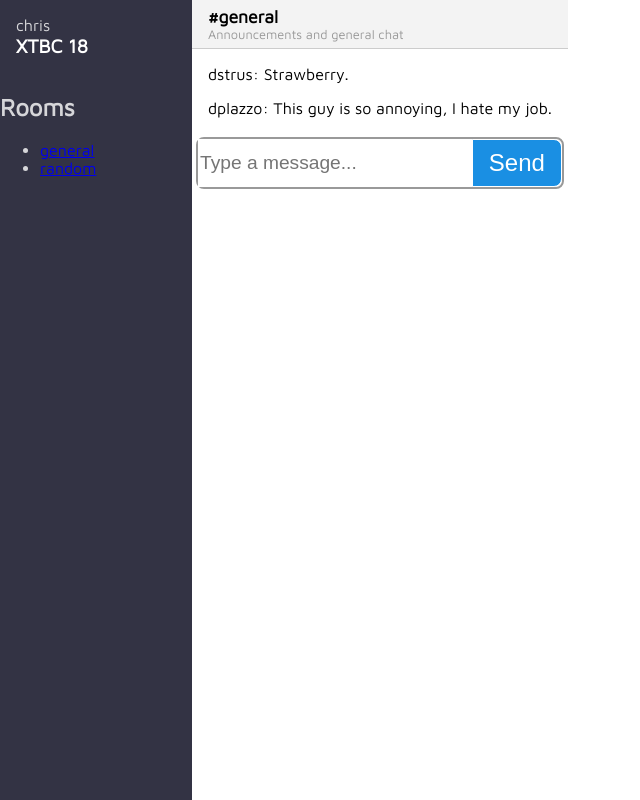
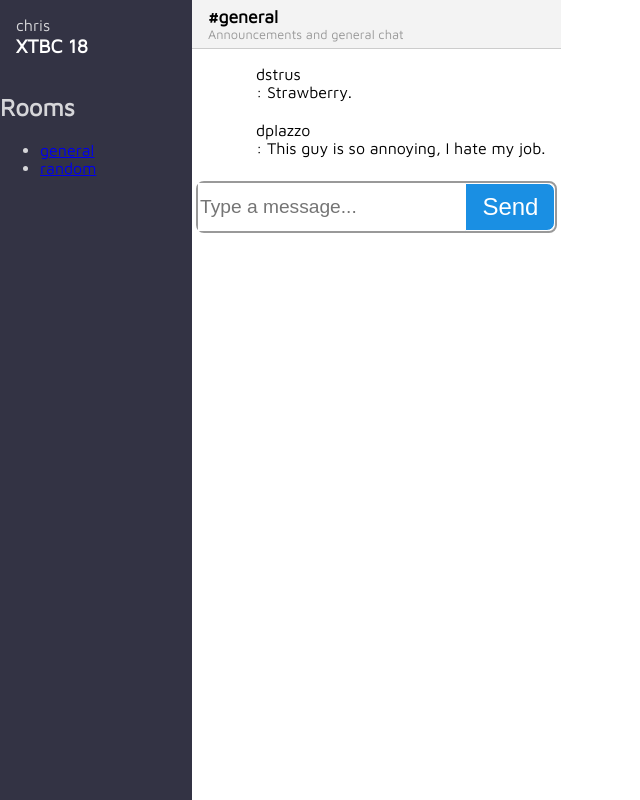
Before and after one commit to jiena76/Chatarang, a React (Create React App) app: page / in a window 1280 px wide. Shown: the whole page, without its empty margins (0-640 px from the left). Built offline with nearby package versions, Linux system fonts and the light colour scheme; the HTML template or start-up script is replaced by a standard one.

Commit message:
add Avatar.js

```diff
--- /dev/null
+++ b/src/Avatar.js
@@ -0,0 +1,19 @@
+import React from 'react'
+
+const Avatar = () => {
+  return(
+    <div
+      className="Avatar"
+      style={styles}>
+    </div>
+  );
+}
+
+export default Avatar;
+
+const styles = {
+  height: "40px",
+  width: "40px",
+  fontSize: "1rem",
+  borderRadius: "20px"
+}
--- a/src/Message.js
+++ b/src/Message.js
@@ -1,9 +1,24 @@
 import React from 'react'
+
+import Avatar from './Avatar'
 
 const Message = (props) => {
   return(
     <div className="Message" style={styles.message}>
-      {props.message.userName}: {props.message.body}
+      <Avatar />
+      <div className="details" style={styles.messageDetails}>
+        <div class="Metadata">
+          <div class="user">{props.message.userName}</div>
+          {/* time not set yet */}
+          <div class="time"></div>
+        </div>
+        <div class="body">
+          : {props.message.body}
+        </div>
+      </div>
+
+
+
     </div>
   );
 }
```
